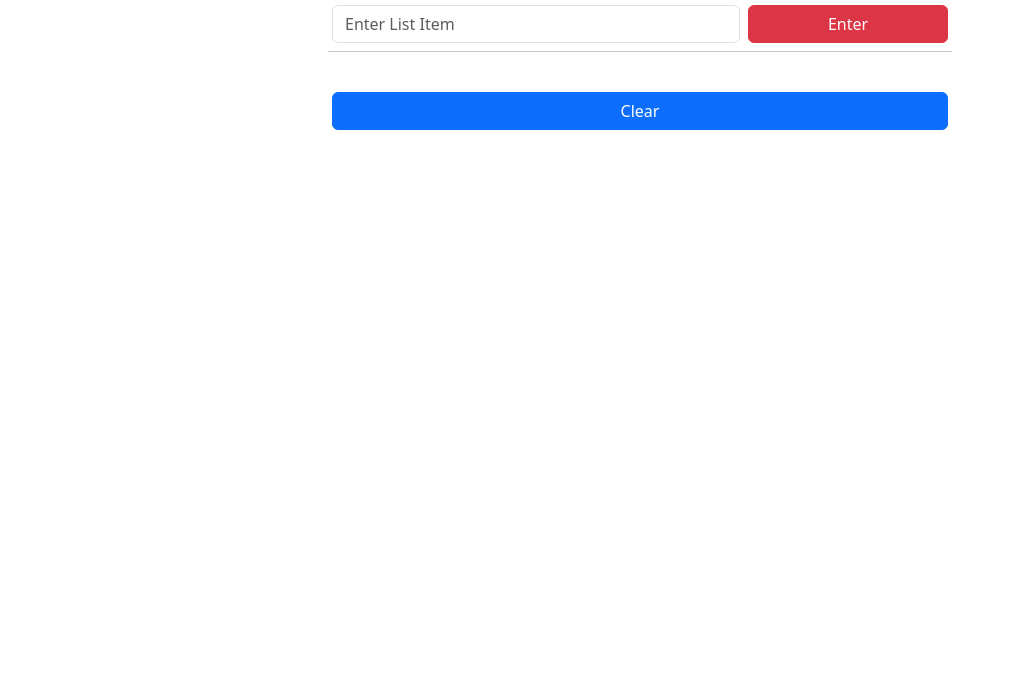
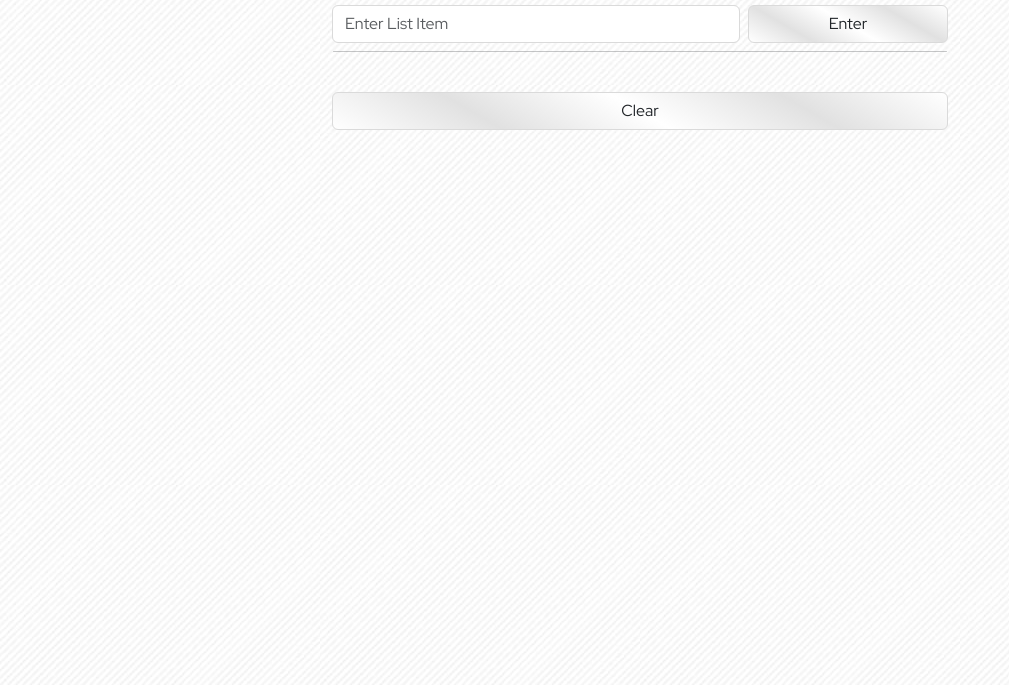
Before and after one commit to James-Ibersteen-Hawker/toDoList, a plain HTML site: page index.html in a window 1280 px wide. Shown: the part 115-800 px from the top of the page, without its empty margins (0-1009 px from the left). Drawn offline with nearby package versions, Linux system fonts and the light colour scheme.

Commit message:
Added "enter" functionality and made it all pretty. Anything left to do?

```diff
--- a/index.html
+++ b/index.html
@@ -15,6 +15,12 @@
       rel="stylesheet"
       integrity="sha384-T3c6CoIi6uLrA9TneNEoa7RxnatzjcDSCmG1MXxSR1GAsXEV/Dwwykc2MPK8M2HN"
       crossorigin="anonymous"
+    />
+    <link rel="preconnect" href="https://fonts.googleapis.com" />
+    <link rel="preconnect" href="https://fonts.gstatic.com" crossorigin />
+    <link
+      href="https://fonts.googleapis.com/css2?family=Red+Hat+Display:ital,wght@0,300..900;1,300..900&display=swap"
+      rel="stylesheet"
     />
     <link rel="stylesheet" href="style.css" />
   </head>
@@ -37,12 +43,12 @@
               />
             </div>
             <div class="col-4">
-              <div class="btn btn-danger w-100" id="addTaskBtn">Enter</div>
+              <div class="btn w-100" id="addTaskBtn">Enter</div>
             </div>
             <hr class="my-2" />
           </div>
           <ul class="mt-3 list-group" id="taskList"></ul>
-          <div class="btn btn-primary w-100 mt-3" id="clearBtn">Clear</div>
+          <div class="btn w-100 mt-3" id="clearBtn">Clear</div>
         </div>
       </div>
     </main>
--- a/script.js
+++ b/script.js
@@ -1,6 +1,7 @@
 "use strict";
 let tasks = [];
-get("#addTaskBtn").addEventListener("click", () => {
+get("#addTaskBtn").addEventListener("click", task);
+function task() {
   let inp = get("#taskInput");
   let value = inp.value;
   inp.value = "";
@@ -48,7 +49,7 @@ get("#addTaskBtn").addEventListener("click", () => {
       .getElementsByTagName("BUTTON")[0]
       .classList.toggle("d-none");
   });
-});
+}
 get("#clearBtn").addEventListener("click", () => {
   let ul = get("#taskList");
   ul.innerHTML = "";
@@ -57,3 +58,6 @@ get("#clearBtn").addEventListener("click", () => {
 function get(param) {
   return document.querySelector(param);
 }
+window.addEventListener("keydown", function (event) {
+  if (event.key == "Enter") task();
+});
--- a/style.css
+++ b/style.css
@@ -1,3 +1,47 @@
 .strike {
   text-decoration: line-through;
 }
+html {
+  height: 100%;
+  width: 100%;
+}
+body {
+  background: url(diagonals.jpg);
+  font-family: "Red Hat Display", serif;
+}
+#addTaskBtn,
+#clearBtn {
+  background: linear-gradient(
+    30deg,
+    white,
+    rgb(225, 225, 225),
+    white,
+    rgb(225, 225, 225),
+    white
+  );
+}
+input,
+.btn {
+  transition: 0.1s;
+  border: 1px solid rgb(218, 218, 218) !important;
+}
+input:hover,
+.btn:hover {
+  box-shadow: 0px 0px 3px rgb(190, 190, 190) inset;
+  transition: 0.1s;
+}
+.btn:active {
+  box-shadow: 0px 0px 3px gray inset;
+  transition: 0.1s;
+}
+input:focus {
+  outline: none !important;
+}
+* {
+  border-radius: 10px;
+}
+hr {
+  width: calc(100% - 10px) !important;
+  margin-left: auto;
+  margin-right: auto;
+}
```
Also changed, not shown: diagonals.jpg (added).
